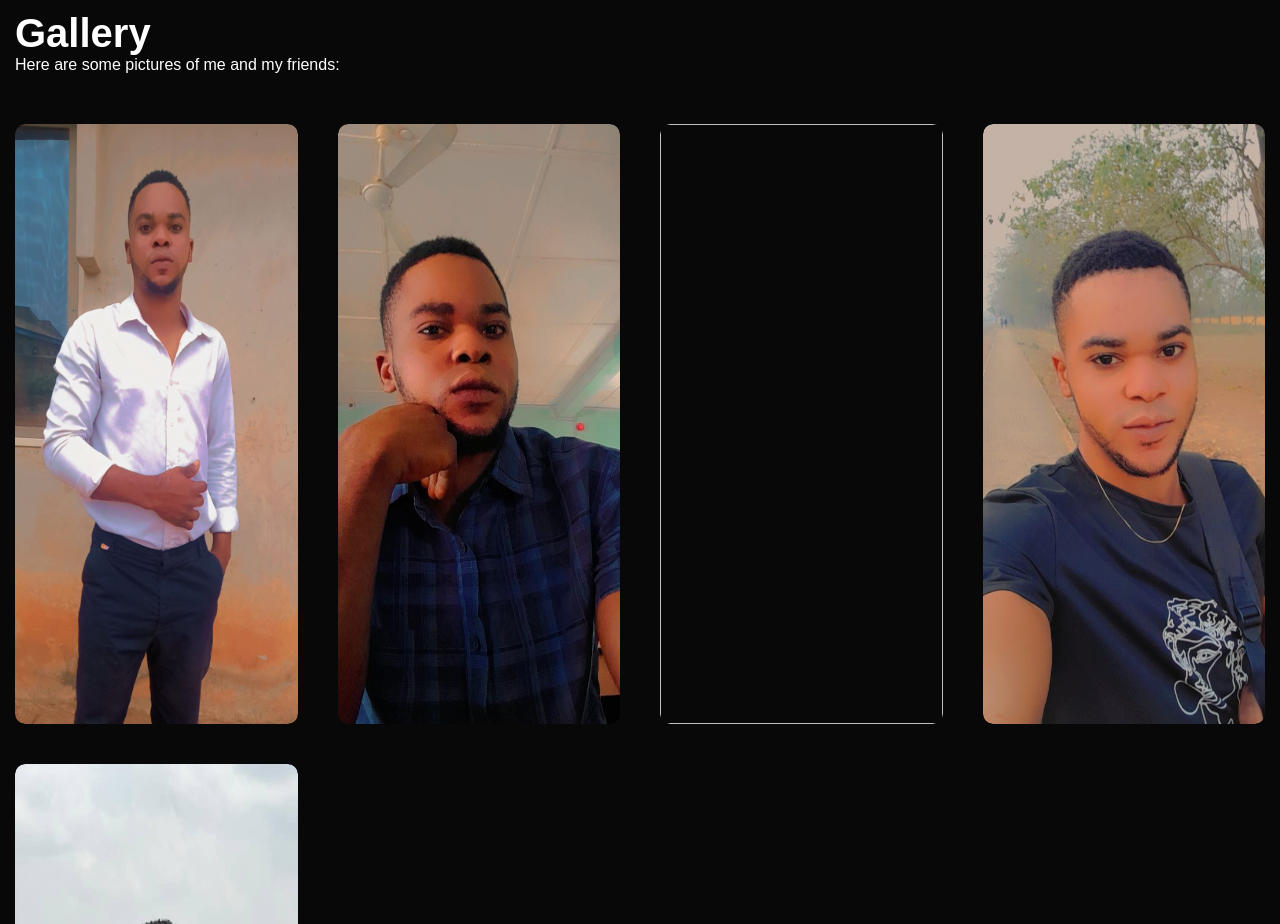
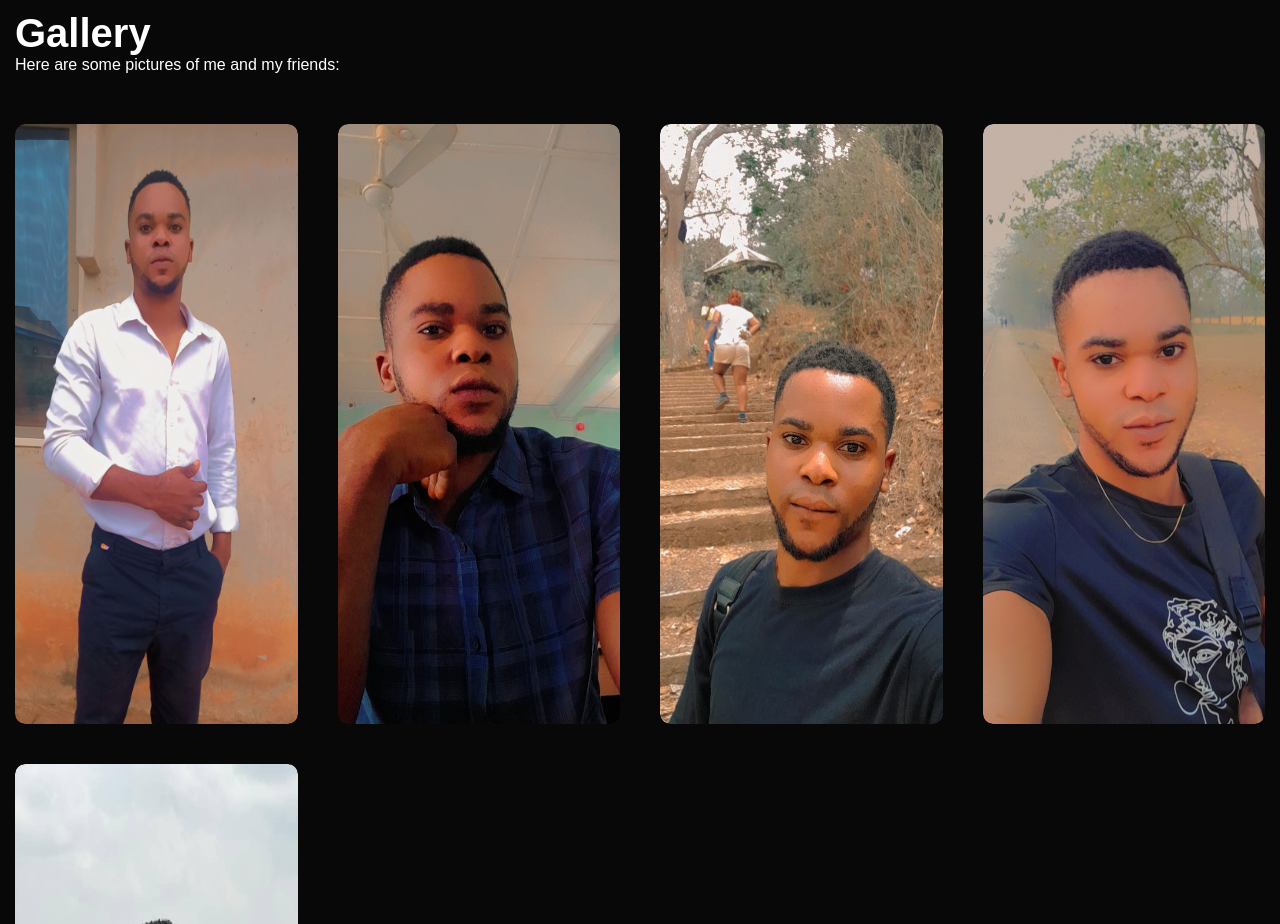
Before and after one commit to jamesologunsua/James-Portfoliio, a plain HTML site: page index.html in a window 1280 px wide. Shown: the part 2380-3304 px from the top of the page. Drawn offline with Linux system fonts and the light colour scheme.

Commit message:
Update index.html

```diff
--- a/index.html
+++ b/index.html
@@ -130,7 +130,7 @@
         <img src="img/photo2.jpg">
        </div>
        <div class="work">
-        <img <src="img/photo3.jpg">
+        <img src="img/photo3.jpg">
        </div>
        <div class="work">
         <img src="img/photo4.jpg">
```
